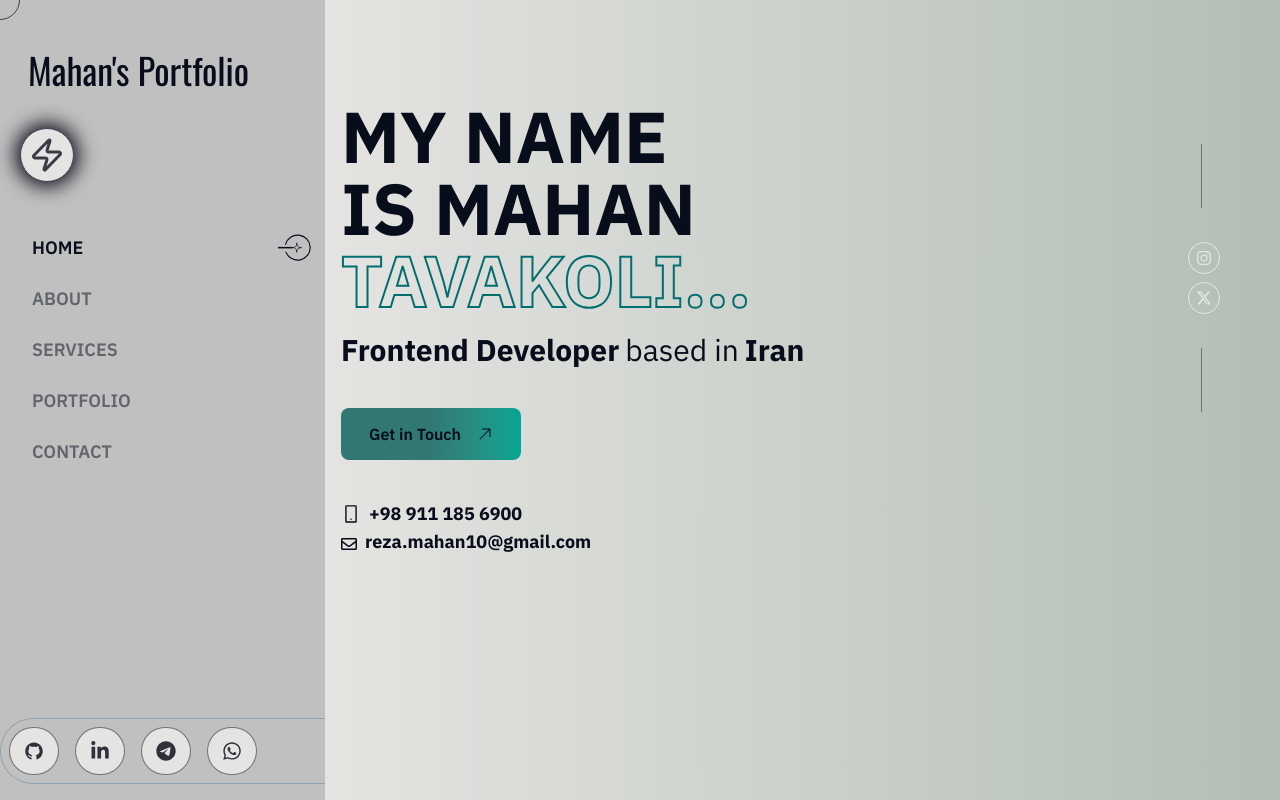
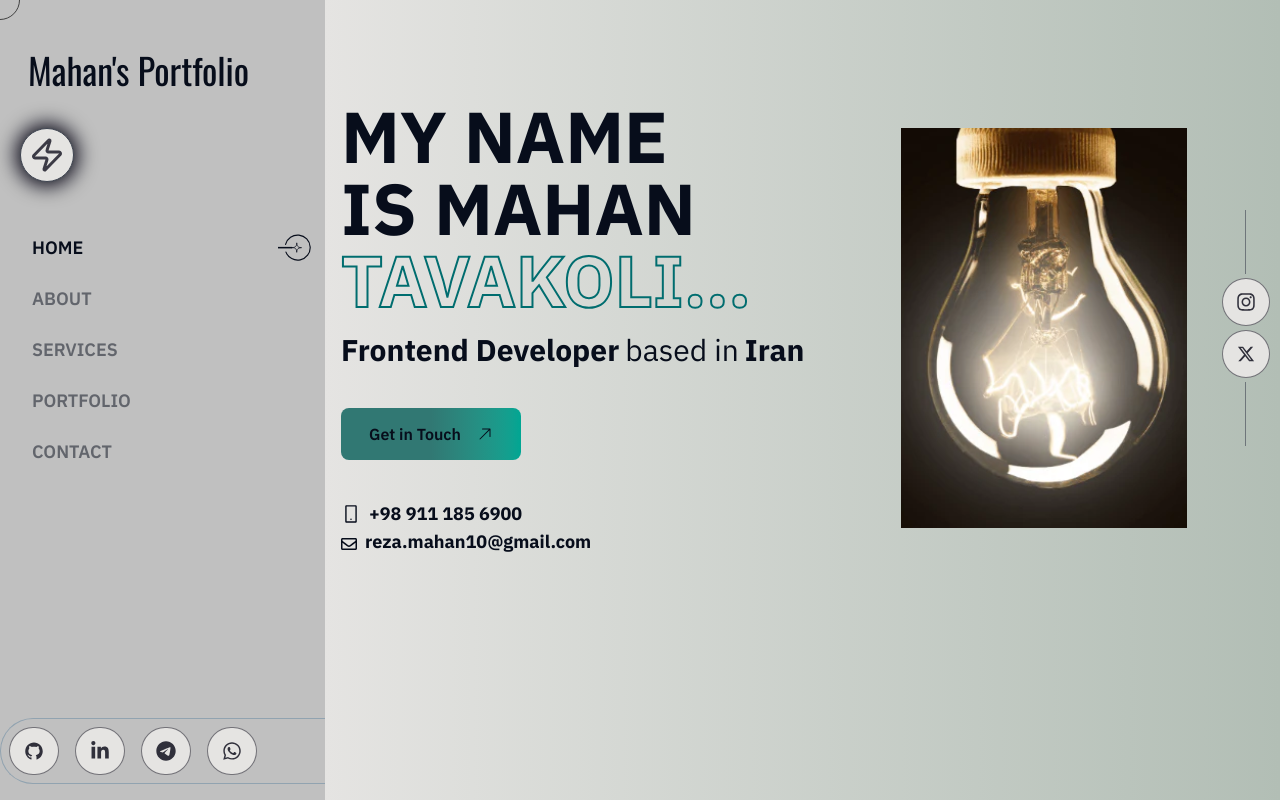
Before and after one commit to Mahaan10/personalPortfolio, a React (Vite) app: page / in a window 1280 px wide. Built offline with nearby package versions, Linux system fonts and the light colour scheme.

Commit message:
fix home page links...

```diff
--- a/src/components/About.jsx
+++ b/src/components/About.jsx
@@ -19,8 +19,14 @@ function About() {
   return (
     <div className="container font-ibm flex pt-20" data-aos="fade-down">
       <div className="w-[42%] flex flex-col items-center space-y-2">
-        {/* About Page image!!!!! */}
-        <p className="uppercase text-5xl dark:number-stroke-dark number-stroke font-bold mb-2.5">
+        <div className="">
+          <img
+            src="/images/bulb-on.PNG"
+            className="rotate-90 rounded-full w-52 h-52"
+            alt=""
+          />
+        </div>
+        <p className="uppercase text-[45px] dark:number-stroke-dark number-stroke font-bold mt-7">
           Mahan Tavakoli
         </p>
         <p className="text-2xl mb-5">
--- a/src/components/Home.jsx
+++ b/src/components/Home.jsx
@@ -19,7 +19,7 @@ function Home() {
 
   return (
     <div
-      className="relative container flex font-ibm flex-col pt-[100px] pl-4"
+      className="container flex font-ibm pt-[100px] pl-4"
       data-aos="fade-down"
     >
       <div className="w-[58%]">
@@ -63,31 +63,39 @@ function Home() {
           </div>
         </div>
       </div>
-      <div className="w-[42%]">
-        {/* Home Page Image!!!!!! */}
+      <div className="w-[58%] flex justify-center items-center">
+        <div className="">
+          <img src="/images/bulb-on.PNG" className="rotate-90" alt="" />
+        </div>
         <div
-          className="absolute top-0 bottom-0 right-12 flex items-center justify-center"
+          className="flex flex-col items-center justify-center gap-y-12"
           data-aos="zoom-in-up"
         >
           <div
-            className="absolute top-36 left-3 w-0.5 h-16 border-r border-dark-grayish-blue/60 dark:border-dark-grayish-blue opacity-60"
+            className="w-0.5 h-16 border-r border-dark-grayish-blue/60 dark:border-dark-grayish-blue opacity-60"
             data-aos="fade-right"
             data-aos-duration="1500"
           ></div>
-          <ul className=" mx-auto flex flex-col gap-y-2">
-            <li className="mr-3 outline-0">
-              <Link className="contact-homePage-link w-8 h-8 bg-transparent text-neutral-200 border hover:bg-neutral-200 hover:text-rich-black">
-                <FaInstagram className="w-4 h-4" />
+          <ul className="flex flex-col gap-y-2 relative">
+            <li>
+              <Link className="group contact-homePage-link -top-11">
+                <FaInstagram className="text-xl" />
+                <span className="absolute left-3 font-bold hidden group-hover:block transition-opacity text-sm duration-700">
+                  Instagram
+                </span>
               </Link>
             </li>
-            <li className="mr-3 outline-0">
-              <Link className="contact-homePage-link w-8 h-8 bg-transparent text-neutral-200 border hover:bg-neutral-200 hover:text-rich-black">
-                <FaXTwitter className="w-4 h-4" />
+            <li>
+              <Link className="group contact-homePage-link top-2">
+                <FaXTwitter className="text-xl" />
+                <span className="absolute left-3 font-bold hidden group-hover:block transition-opacity text-sm duration-700">
+                  Twitter
+                </span>
               </Link>
             </li>
           </ul>
           <div
-            className="absolute bottom-36 left-3 w-0.5 h-16 border-r opacity-60 border-dark-grayish-blue/60 dark:border-dark-grayish-blue"
+            className="w-0.5 h-16 border-r border-dark-grayish-blue/60 dark:border-dark-grayish-blue opacity-60 mt-1"
             data-aos="fade-left"
             data-aos-duration="1500"
           ></div>
--- a/src/components/Sidebar.jsx
+++ b/src/components/Sidebar.jsx
@@ -35,25 +35,25 @@ function Sidebar() {
         <div className="flex space-x-4 bg-transparent border border-r-0 dark:border-dark-grayish-blue border-cadet-gray rounded-l-full p-2 w-full">
           <Link className="group contact-link">
             <AiOutlineGithub className="text-xl" />
-            <span className="absolute left-10 font-bold opacity-0 group-hover:opacity-100 transition-opacity text-sm duration-300 hover:pr-1">
+            <span className="absolute left-10 font-bold opacity-0 group-hover:opacity-100 transition-opacity text-sm duration-700 hover:pr-1">
               Github
             </span>
           </Link>
           <Link className="group contact-link">
             <FaLinkedinIn className="text-xl" />
-            <span className="absolute left-10 font-bold opacity-0 group-hover:opacity-100 transition-opacity text-sm duration-300">
+            <span className="absolute left-10 font-bold opacity-0 group-hover:opacity-100 transition-opacity text-sm duration-700">
               LinkedIn
             </span>
           </Link>
           <Link className="group contact-link">
             <FaTelegram className="text-xl" />
-            <span className="absolute left-10 font-bold opacity-0 group-hover:opacity-100 transition-opacity text-sm duration-300">
+            <span className="absolute left-10 font-bold opacity-0 group-hover:opacity-100 transition-opacity text-sm duration-700">
               Telegram
             </span>
           </Link>
           <Link className="group contact-link">
             <FaWhatsapp className="text-xl" />
-            <span className="absolute left-10 font-bold opacity-0 group-hover:opacity-100 transition-opacity text-sm duration-300">
+            <span className="absolute left-10 font-bold opacity-0 group-hover:opacity-100 transition-opacity text-sm duration-700">
               WhatsApp
             </span>
           </Link>
--- a/src/index.css
+++ b/src/index.css
@@ -25,13 +25,13 @@
 
 @layer components {
   .contact-link {
-    @apply relative flex items-center justify-center px-3.5 h-12 rounded-full bg-platinum dark:bg-black-currant border border-rich-black/50 dark:border-dark-grayish-blue text-rich-black/80 dark:text-neutral-200/75 transition-all duration-300 ease-in-out hover:pr-20 hover:justify-baseline;
+    @apply relative flex items-center justify-center px-3.5 h-12 rounded-full bg-platinum dark:bg-black-currant border border-rich-black/50 dark:border-dark-grayish-blue text-rich-black/80 dark:text-neutral-200/75 transition-all duration-700 ease-in-out hover:pr-20 hover:justify-baseline;
     /* #070d1b => link bg */
     /* #101624 => container bg */
   }
 
   .contact-homePage-link {
-    @apply inline-flex items-center justify-center rounded-full transition-all duration-500 ease-in-out border-0;
+    @apply absolute -left-[23px] flex items-center justify-end px-3.5 mx-auto w-12 h-12 rounded-full bg-platinum dark:bg-black-currant border border-rich-black/50 dark:border-dark-grayish-blue text-rich-black/80 dark:text-neutral-200/75 transition-all duration-700 ease-in-out hover:w-32 hover:-translate-x-[80px];
   }
 
   .btn {
```
